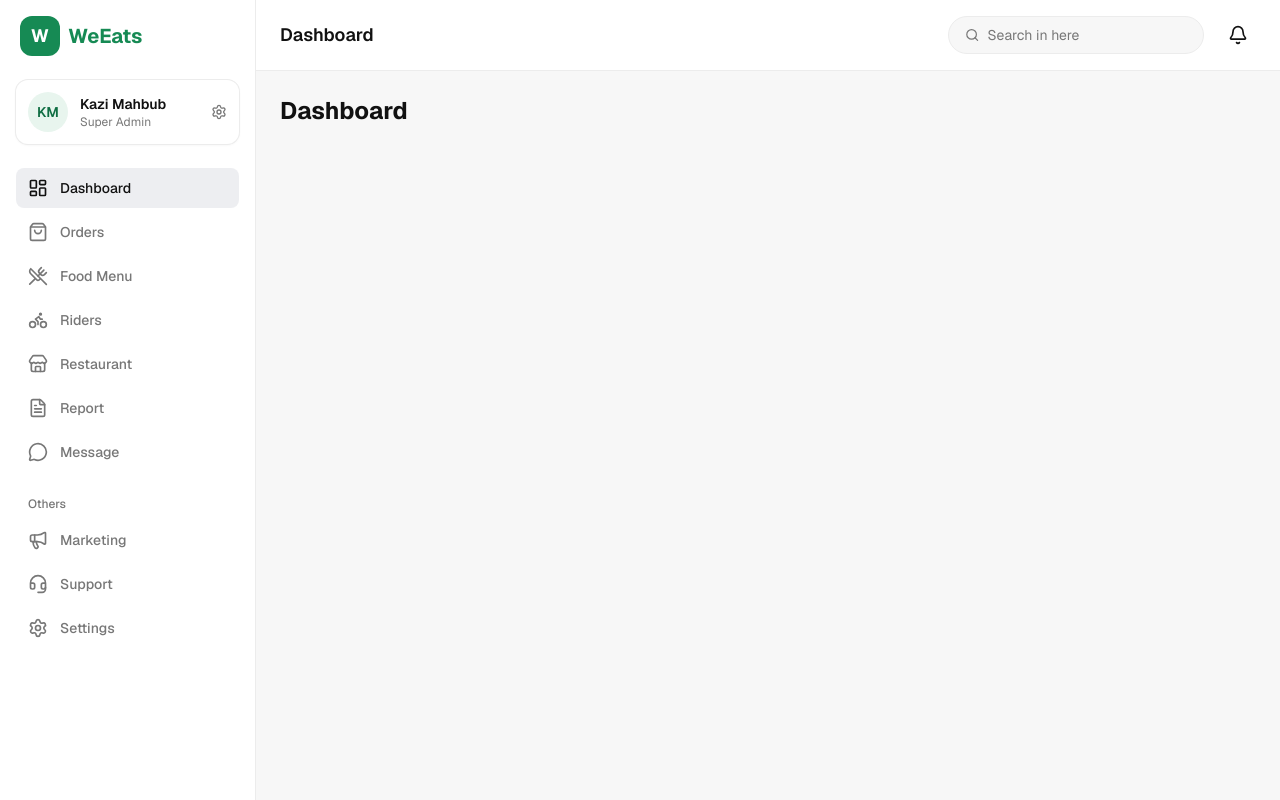
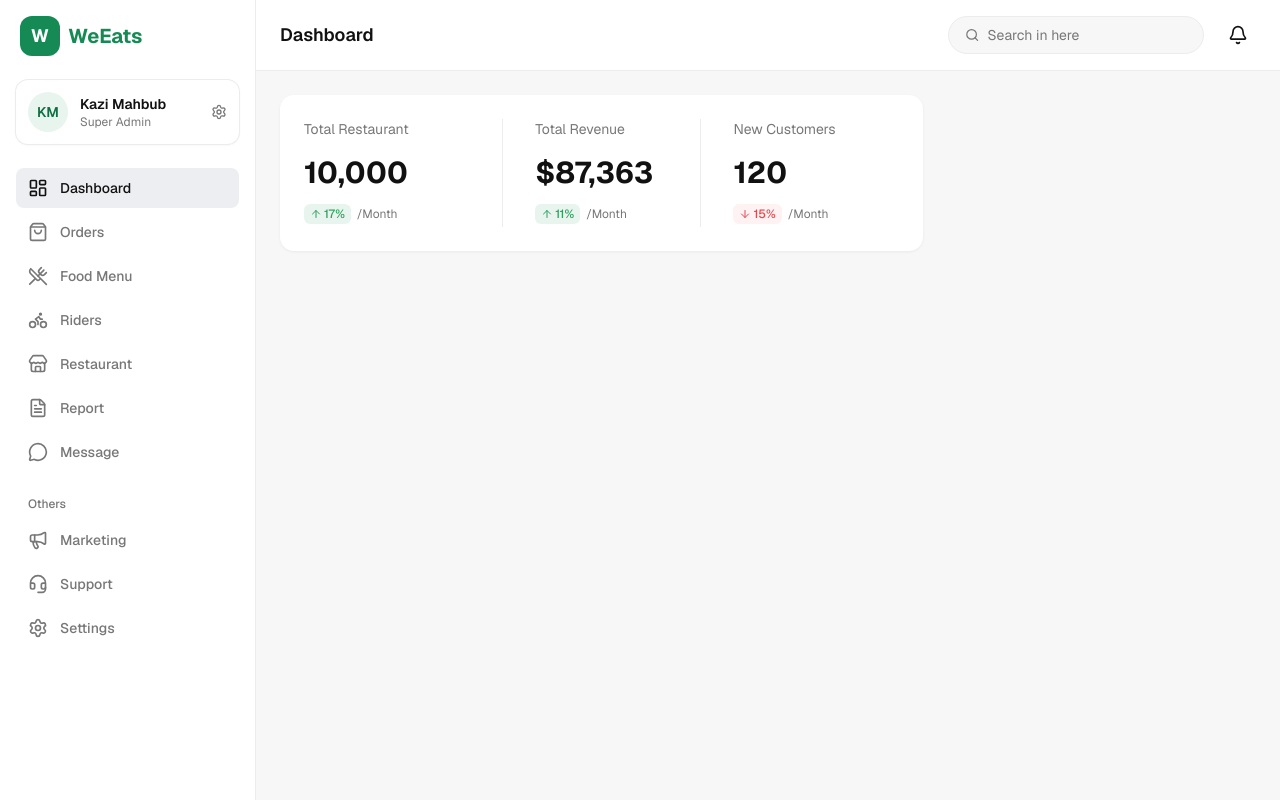
Before and after one commit to Claver250/Eats-FE, a Next.js app: page /dashboard in a window 1280 px wide. Built offline with nearby package versions, Linux system fonts and the light colour scheme.

Commit message:
feat: KPI summary card and dashboard redirect

```diff
--- a/src/app/(dashboard)/dashboard/page.tsx
+++ b/src/app/(dashboard)/dashboard/page.tsx
@@ -1,3 +1,13 @@
+import KpiSummary from "@/features/dashboard/components/KpiSummary";
+import { kpis } from "@/mocks/dashboard";
+
 export default function DashboardPage() {
-    return <h1 className="text-2xl font-bold">Dashboard</h1>;
+    return (
+        <div className="grid grid-cols-1 gap-6 xl:grid-cols-3">
+        <div className="xl:col-span-2">
+            <KpiSummary kpis={kpis} />
+        </div>
+        {/* Order Performance goes here */}
+        </div>
+    );
 }
--- a/src/app/page.tsx
+++ b/src/app/page.tsx
@@ -1,10 +1,5 @@
+import { redirect } from "next/navigation";
+
 export default function Home() {
-  return (
-    <main className="p-8">
-      <div className="rounded-card bg-surface p-6 shadow-card">
-        <h1 className="text-2xl font-bold text-brand-600">WeEats</h1>
-        <p className="text-muted">Tokens working.</p>
-      </div>
-    </main>
-  );
+  redirect("/dashboard");
 }
--- a/src/features/dashboard/components/KpiSummary.tsx
+++ b/src/features/dashboard/components/KpiSummary.tsx
@@ -0,0 +1,26 @@
+import { formatCurrency, formatNumber } from "@/lib/formatters";
+import type { Kpi } from "../types";
+import TrendBadge from "./TrendBadge";
+
+export default function KpiSummary({ kpis }: { kpis: Kpi[] }) {
+    return (
+        <section className="grid grid-cols-1 gap-6 rounded-card bg-surface p-6 shadow-card sm:grid-cols-3 sm:gap-0">
+        {kpis.map((kpi, i) => (
+            <div
+            key={kpi.id}
+            className={i > 0 ? "sm:border-l sm:border-border sm:pl-8" : "sm:pr-8"}
+            >
+            <p className="text-sm text-muted">{kpi.label}</p>
+            <p className="mt-4 text-3xl font-bold">
+                {kpi.format === "currency"
+                ? formatCurrency(kpi.value)
+                : formatNumber(kpi.value)}
+            </p>
+            <div className="mt-3">
+                <TrendBadge change={kpi.change} />
+            </div>
+            </div>
+        ))}
+        </section>
+    );
+}
--- a/src/features/dashboard/components/TrendBadge.tsx
+++ b/src/features/dashboard/components/TrendBadge.tsx
@@ -0,0 +1,22 @@
+import { ArrowDown, ArrowUp } from "lucide-react";
+import { cn } from "@/lib/utils";
+
+export default function TrendBadge({ change }: { change: number }) {
+    const up = change >= 0;
+    const Icon = up ? ArrowUp : ArrowDown;
+
+    return (
+        <span className="inline-flex items-center gap-1.5">
+        <span
+            className={cn(
+            "inline-flex items-center gap-0.5 rounded-md px-1.5 py-0.5 text-xs font-medium",
+            up ? "bg-brand-50 text-success" : "bg-red-50 text-danger",
+            )}
+        >
+            <Icon className="h-3 w-3" />
+            {Math.abs(change)}%
+        </span>
+        <span className="text-xs text-muted">/Month</span>
+        </span>
+    );
+}
--- /dev/null
+++ b/src/features/dashboard/types.ts
@@ -0,0 +1,7 @@
+export type Kpi = {
+    id: string;
+    label: string;
+    value: number;
+    format: "number" | "currency";
+    change: number; // percent vs last month, negative = down
+};
--- a/src/lib/formatters.ts
+++ b/src/lib/formatters.ts
@@ -0,0 +1,10 @@
+export const formatNumber = (n: number) =>
+    new Intl.NumberFormat("en-US").format(n);
+
+export const formatCurrency = (n: number, digits = 0) =>
+    new Intl.NumberFormat("en-US", {
+        style: "currency",
+        currency: "USD",
+        minimumFractionDigits: digits,
+        maximumFractionDigits: digits,
+    }).format(n);
--- /dev/null
+++ b/src/mocks/dashboard.ts
@@ -0,0 +1,7 @@
+import type { Kpi } from "@/features/dashboard/types";
+
+export const kpis: Kpi[] = [
+    { id: "restaurants", label: "Total Restaurant", value: 10000, format: "number", change: 17 },
+    { id: "revenue", label: "Total Revenue", value: 87363, format: "currency", change: 11 },
+    { id: "customers", label: "New Customers", value: 120, format: "number", change: -15 },
+];
```
Also changed, not shown: src/features/api.ts (deleted), src/features/dashboard/api.ts (added), src/features/types.ts (deleted).
